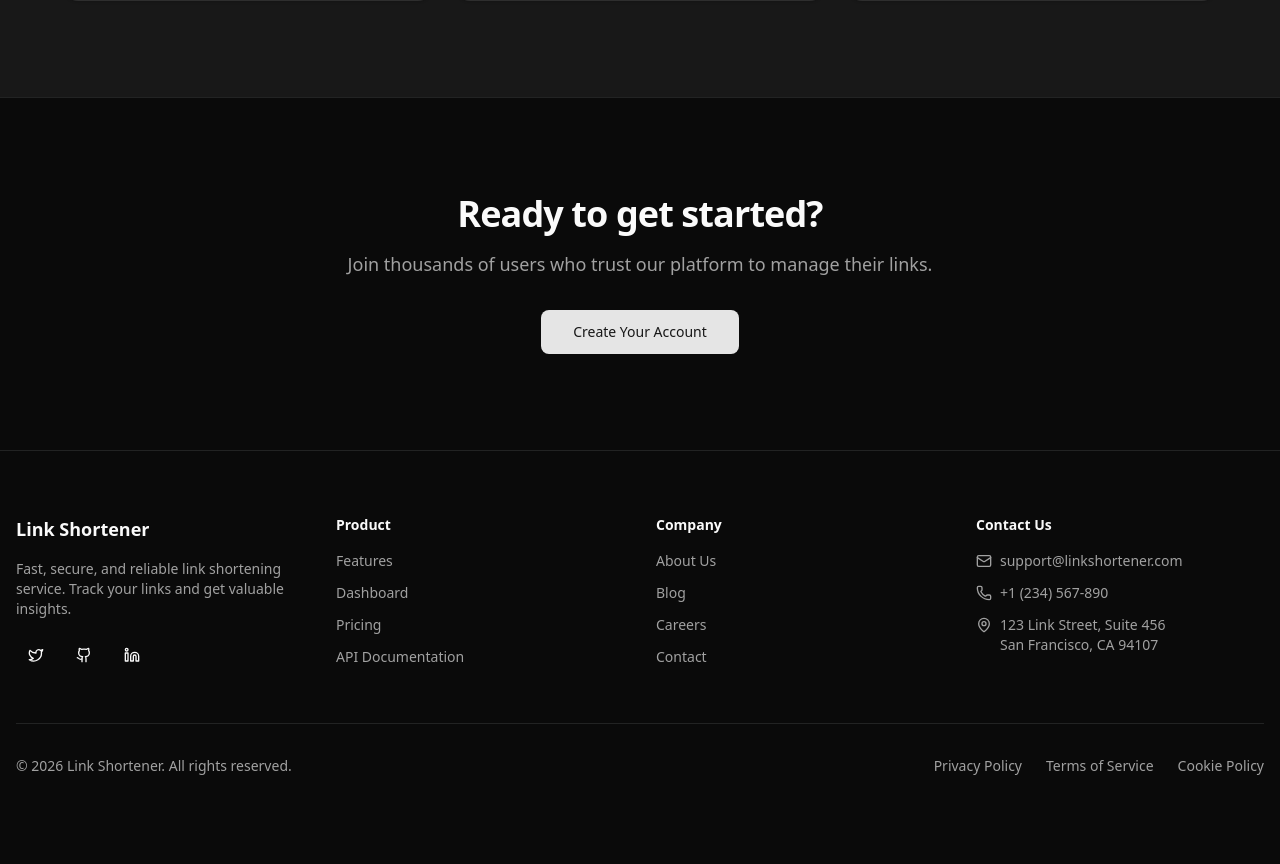
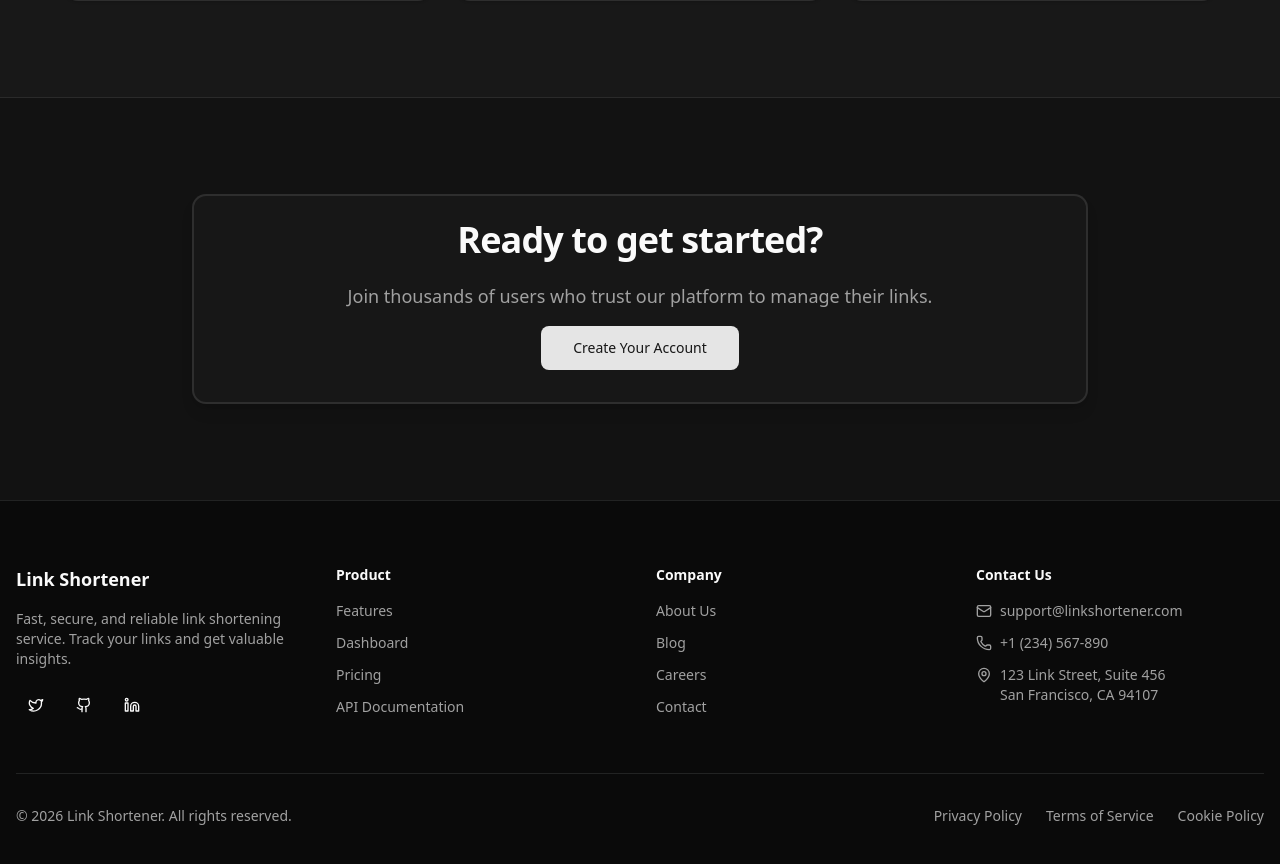
Before and after one commit to Lakro/linkshortenerproject, a Next.js app: page / in a window 1280 px wide. Shown: the part 1079-1943 px from the top of the page. Before the commit the page ends 1919 px from the top, so only its background shows below. Built offline with nearby package versions, Linux system fonts and the light colour scheme; no server answers.

Commit message:
Refactor CTA section to use Card component for improved layout and styling

```diff
--- a/app/page.tsx
+++ b/app/page.tsx
@@ -100,19 +100,25 @@ export default async function Home() {
       </section>
 
       {/* CTA Section */}
-      <section className="border-t border-border px-4 py-16 md:py-24">
-        <div className="mx-auto max-w-4xl text-center">
-          <h2 className="mb-4 text-3xl font-bold tracking-tight md:text-4xl">
+      <section className="border-t border-border bg-muted/30 px-4 py-16 md:py-24">
+        <div className="mx-auto max-w-4xl">
+          <Card className="border-2 shadow-lg">
+            <CardHeader className="text-center pb-4">
+              <CardTitle className="text-3xl font-bold tracking-tight md:text-4xl">
                 Ready to get started?
-          </h2>
-          <p className="mb-8 text-lg text-muted-foreground">
+              </CardTitle>
+              <CardDescription className="text-lg mt-4">
                 Join thousands of users who trust our platform to manage their links.
-          </p>
+              </CardDescription>
+            </CardHeader>
+            <CardContent className="text-center pb-8">
               <SignUpButton mode="modal">
                 <Button size="lg">
                   Create Your Account
                 </Button>
               </SignUpButton>
+            </CardContent>
+          </Card>
         </div>
       </section>
     </div>
```
Lines whose indentation alone changed are shown as unchanged.
